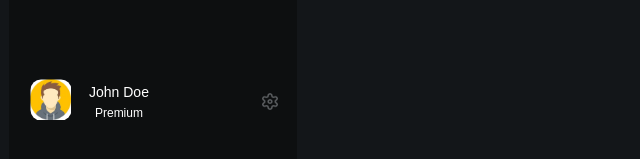
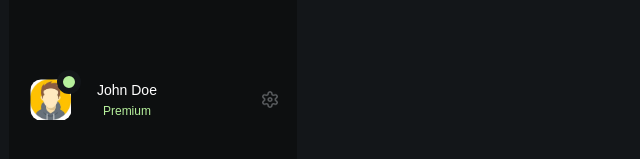
Before and after one commit to akashmn/AI-Creation-Platform, a React (Vite) app: page / in a window 1280 px wide. Shown: the part 603-762 px from the top of the page, without its empty margins (0-640 px from the left). Built offline with nearby package versions, Linux system fonts and the light colour scheme.

Commit message:
online icon set

```diff
--- a/src/Components/Sidebar.jsx
+++ b/src/Components/Sidebar.jsx
@@ -87,17 +87,17 @@
 
             <div className="mt-24 border-none mx-3 flex flex-row items-center justify-between">
                 <div className='flex flex-row items-center gap-3'>
-                    <div>
-                        <img src={avatar} alt="user" className='h-11 rounded-xl'/>
-                        <div></div>
+                    <div  className='flex'>
+                        <img src={avatar} alt="user" className='h-11 rounded-xl z-0'/>
+                        <div className='h-6 w-6 rounded-full bg-stem-green-500 border-6 border-noble-black-700 -ml-4 -mt-2 z-10'></div>
                     </div>
                     <div className='flex flex-col items-center justify-center'>
                         <p className='text-sm'>John Doe</p>
-                        <p className='text-xs'>Premium</p>
+                        <p className='text-xs text-stem-green-500'>Premium</p>
                     </div>
                 </div>
                 <div className="settings">
-                    <img src={settingIcon} alt="settings"  className='h-5' />
+                    <img src={settingIcon} alt="settings"  className='h-5'/>
                 </div>
             </div>
         </nav>
```
